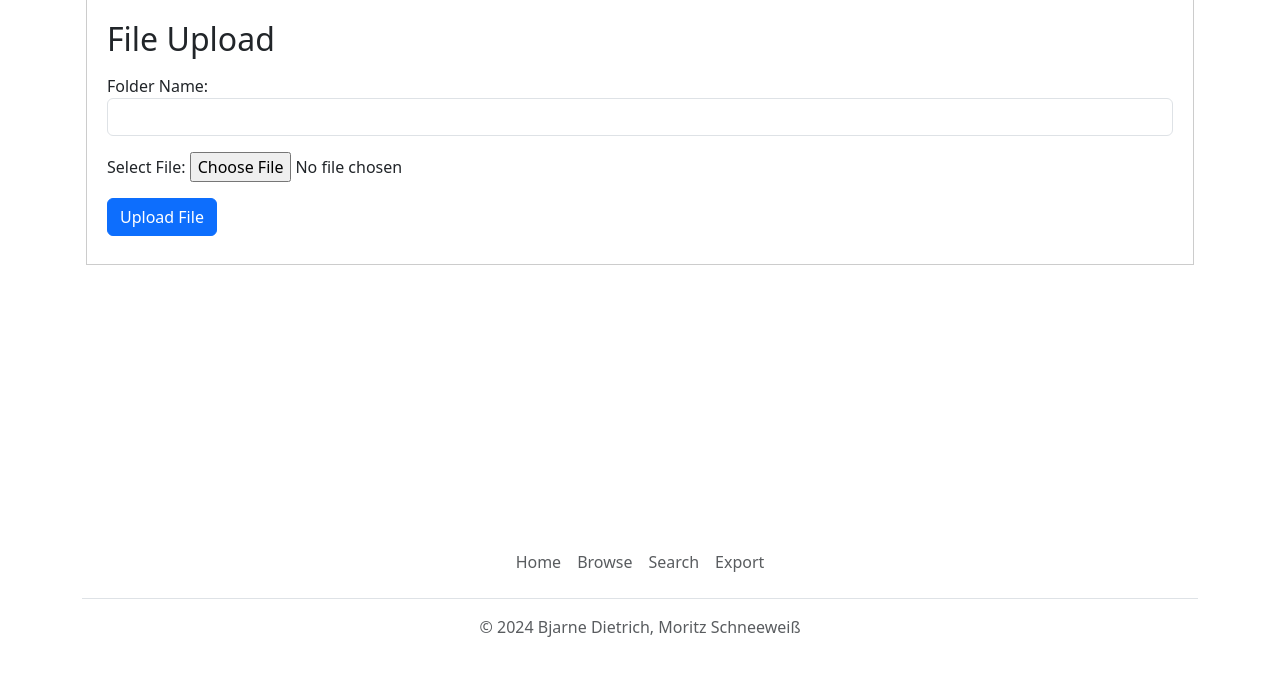
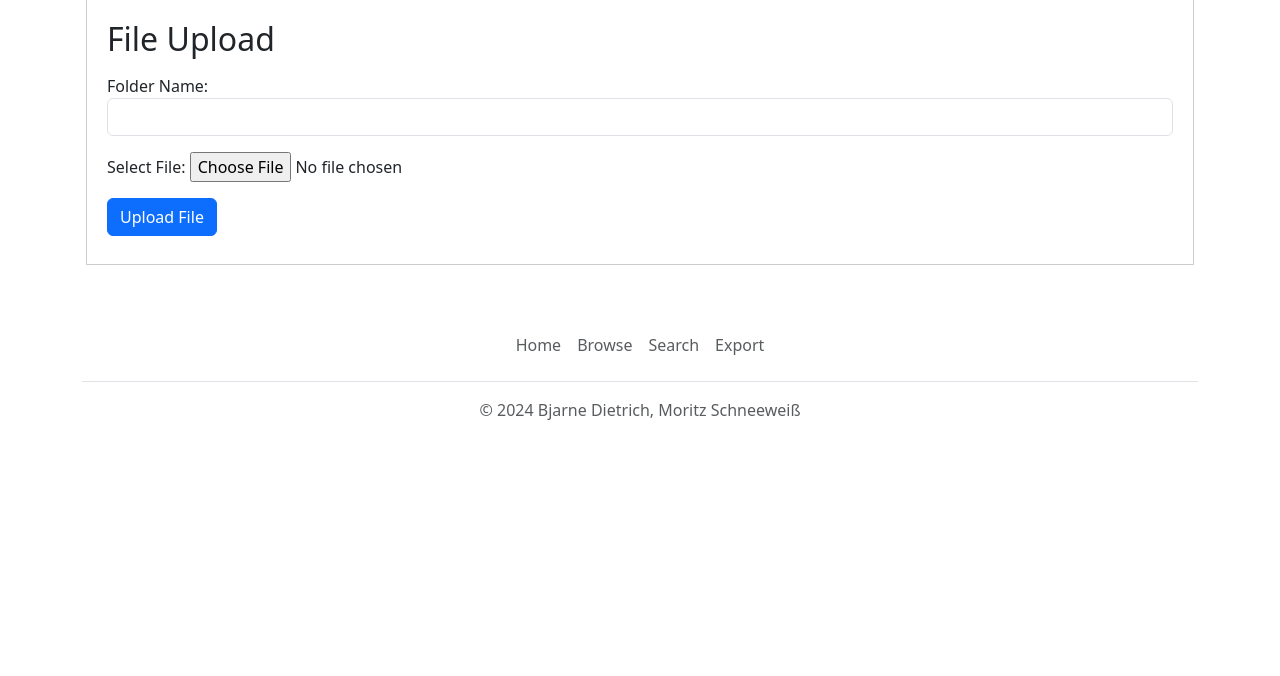
Before and after one commit to bjarne-dietrich/Salemarino, a Flask app: page / in a window 1280 px wide. Shown: the part 105-781 px from the top of the page. Run offline with Flask 3, Linux system fonts and the light colour scheme.

Commit message:
Removed CSS for the footer position

```diff
--- a/templates/base.html
+++ b/templates/base.html
@@ -19,9 +19,6 @@
         }
         footer {
             margin-top: auto;
-            position: fixed;
-            bottom: 0;
-            width: 100%;
         }
     </style>
 </head>
```
